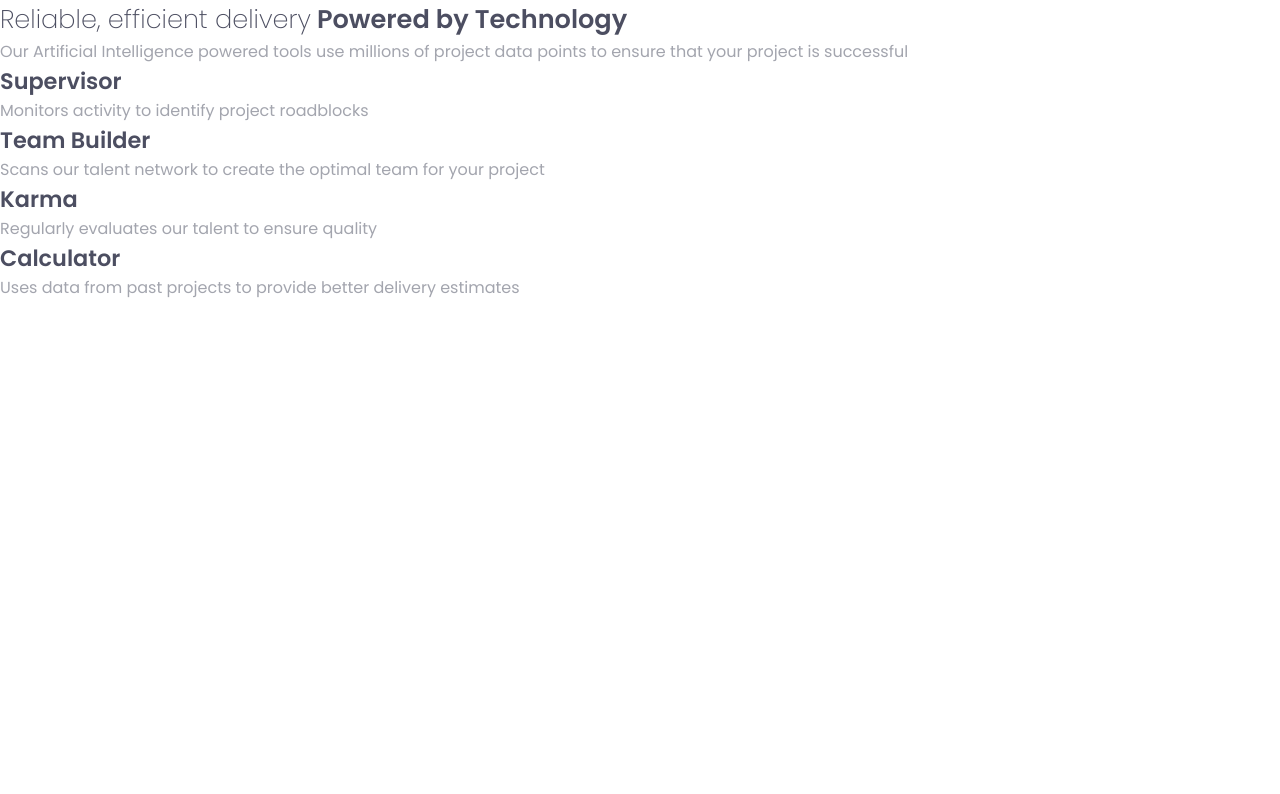
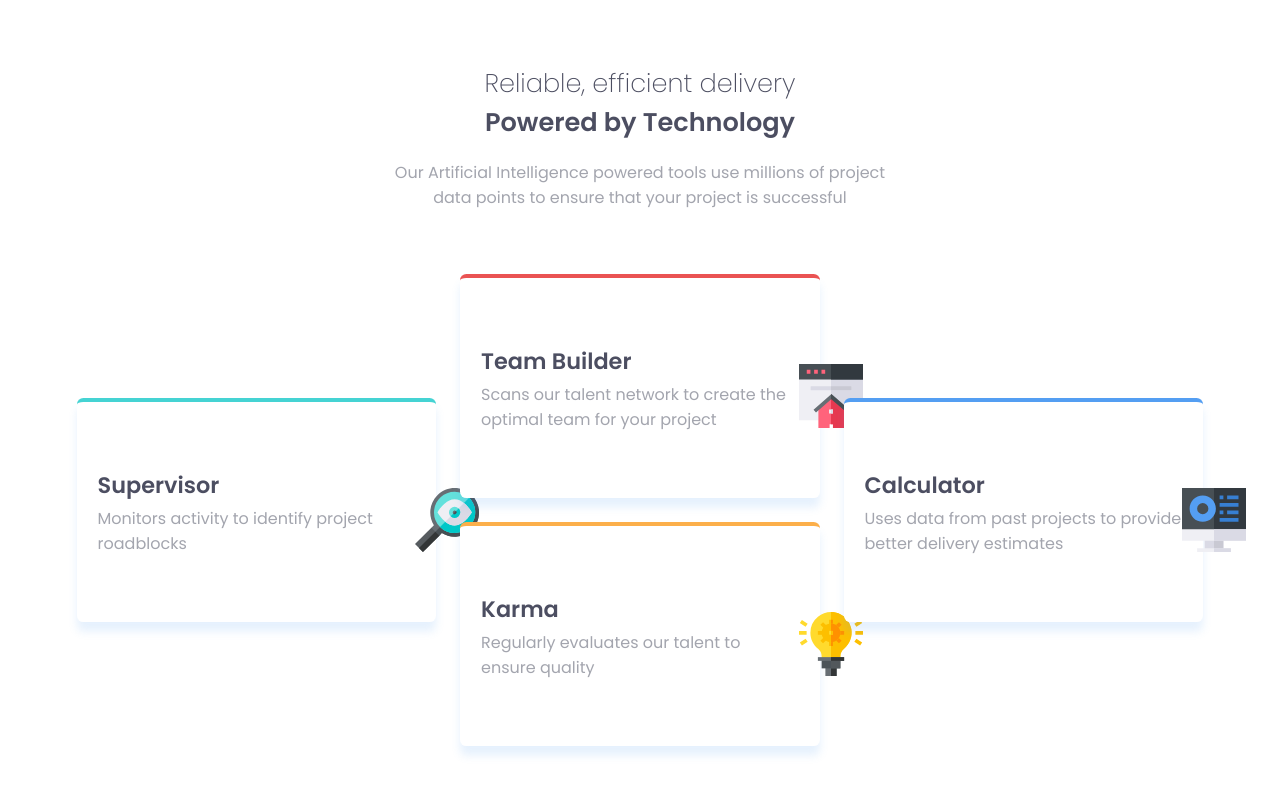
Before and after one commit to Paul-henry662/fem-four-card-feature-section, a plain HTML site: page index.html in a window 1280 px wide. Drawn offline with Linux system fonts and the light colour scheme.

Commit message:
grid card layout

```diff
--- a/index.html
+++ b/index.html
@@ -15,15 +15,17 @@
 
   <body>
     <main>
+      <div class="main__intro">
         <h1>
           <span>Reliable, efficient delivery</span>
           Powered by Technology
         </h1>
 
-      <p>
+        <p class="main__intro-paragraph">
           Our Artificial Intelligence powered tools use millions of project data points
           to ensure that your project is successful
         </p>
+      </div>
 
       <div class="main__cards">
         <div class="card main__card--supervisor">
--- a/scss/_base.scss
+++ b/scss/_base.scss
@@ -19,12 +19,14 @@ body{
 }
 
 h1{
+    margin-bottom: .7em;
     font: {
         size: map-get($map: var.$font-sizes, $key: primary--200);
         weight: map-get($map: var.$font-weights, $key: neutral--600);
     }
 }
 h2{
+    margin-bottom: .2em;
     font: {
         size: map-get($map: var.$font-sizes, $key: primary--100);
         weight: map-get($map: var.$font-weights, $key: neutral--600);
@@ -32,6 +34,7 @@ h2{
 }
 h1, h2{color: var.$clr-very-dark-blue;}
 span{
+    display: block;
     font: {
         weight: map-get($map: var.$font-weights, $key: neutral--200);
     }
--- a/scss/_layout.scss
+++ b/scss/_layout.scss
@@ -0,0 +1,46 @@
+@use "./abstracts/mixins" as mix;
+
+body{
+    @include mix.displayFlex(column nowrap, center, center);
+    padding: 4em 6%;
+
+    @at-root main{
+        width: 100%;
+        @include mix.displayFlex(column nowrap, center, center);
+        row-gap: 4em;
+    }
+
+    @at-root .main__intro{
+        text-align: center;
+        width: min(100%, 500px);
+    }
+
+    @at-root .main__cards{
+        width: 100%;
+        display: grid;
+
+        grid: {
+            template-columns: none;
+            template-rows: repeat(4, 1fr);
+            row-gap: 1.5em;
+            column-gap: 1.5em;
+        }
+
+        grid-template-areas:
+            "card-supervisor"
+            "card-team-builder"
+            "card-karma"
+            "card-calculator";
+
+        @include mix.mediaQuery(tabletPortrait){
+            grid-template-columns: repeat(3, 1fr);
+            grid-template-rows: repeat(4, 100px);
+
+            grid-template-areas:
+                ". card-team-builder ."
+                "card-supervisor card-team-builder card-calculator"
+                "card-supervisor card-karma card-calculator"
+                ". card-karma .";
+        }
+    }
+}
--- a/scss/abstracts/_mixins.scss
+++ b/scss/abstracts/_mixins.scss
@@ -1,12 +1,14 @@
+@use  "./variables" as var;
+
 @mixin mediaQuery($size) {
-  @media (min-width: map-get($breakpoints, $size)) {
+  @media (min-width: map-get(var.$breakpoints, $size)) {
     @content;
   }
 }
 
-@mixin displayFlex($direction, $wrap, $alignItems, $justContent) {
+@mixin displayFlex($flow, $alignItems, $justContent) {
   display: flex;
-  flex-flow: $direction $wrap;
+  flex-flow: $flow;
   align-items: $alignItems;
   justify-content: $justContent;
 }
--- a/scss/abstracts/_variables.scss
+++ b/scss/abstracts/_variables.scss
@@ -4,6 +4,7 @@ $clr-red: hsl(0, 78%, 62%);
 $clr-cyan: hsl(180, 62%, 55%);
 $clr-orange: hsl(34, 97%, 64%);
 $clr-blue: hsl(212, 86%, 64%);
+$clr-transparent-blue: hsla(212, 86%, 64%, 0.15);
 //## Neutral
 $clr-very-dark-blue: hsl(234, 12%, 34%);
 $clr-grayish-blue: hsl(229, 6%, 66%);
@@ -28,7 +29,7 @@ $font-stack: "Poppins", sans-serif;
 //# Breakpoints
 $breakpoints: (
   phone: 375px,
-  tabletPortrait: 750px,
+  tabletPortrait: 769px,
   tabletLandscape: 1024px,
   laptop: 1280px,
 );
--- a/scss/module/_all.scss
+++ b/scss/module/_all.scss
@@ -0,0 +1 @@
+@use "./card";
--- /dev/null
+++ b/scss/module/_card.scss
@@ -0,0 +1,52 @@
+@use "../abstracts/variables" as var;
+@use "../abstracts/mixins" as mix;
+
+.card{
+    width: max(150px, 100%);
+    background: white;
+    padding: 1.3em;
+    border-radius: 0.4em;
+    border-top: 0.25em solid;
+    box-shadow: 0 0.6em 0.5em var.$clr-transparent-blue;
+
+    @include mix.displayFlex(column wrap, flex-start, center);
+
+    &::after{
+        content: "";
+        align-self: flex-end;
+        margin-top: 1.5em;
+    }
+}
+
+.main__card--supervisor{
+    border-top-color: var.$clr-cyan;
+    grid-area: card-supervisor;
+
+    &::after{
+        content: url("../images/icon-supervisor.svg");
+    }
+}
+.main__card--team-builder{
+    border-top-color: var.$clr-red;
+    grid-area: card-team-builder;
+
+    &::after{
+        content: url("../images/icon-team-builder.svg");
+    }
+}
+.main__card--karma{
+    border-top-color: var.$clr-orange;
+    grid-area: card-karma;
+
+    &::after{
+        content: url("../images/icon-karma.svg");
+    }
+}
+.main__card--calculator{
+    border-top-color: var.$clr-blue;
+    grid-area: card-calculator;
+
+    &::after{
+        content: url("../images/icon-calculator.svg");
+    }
+}
```
Also changed, not shown: css/style.css, 1 other file. Lines whose indentation alone changed are shown as unchanged.
